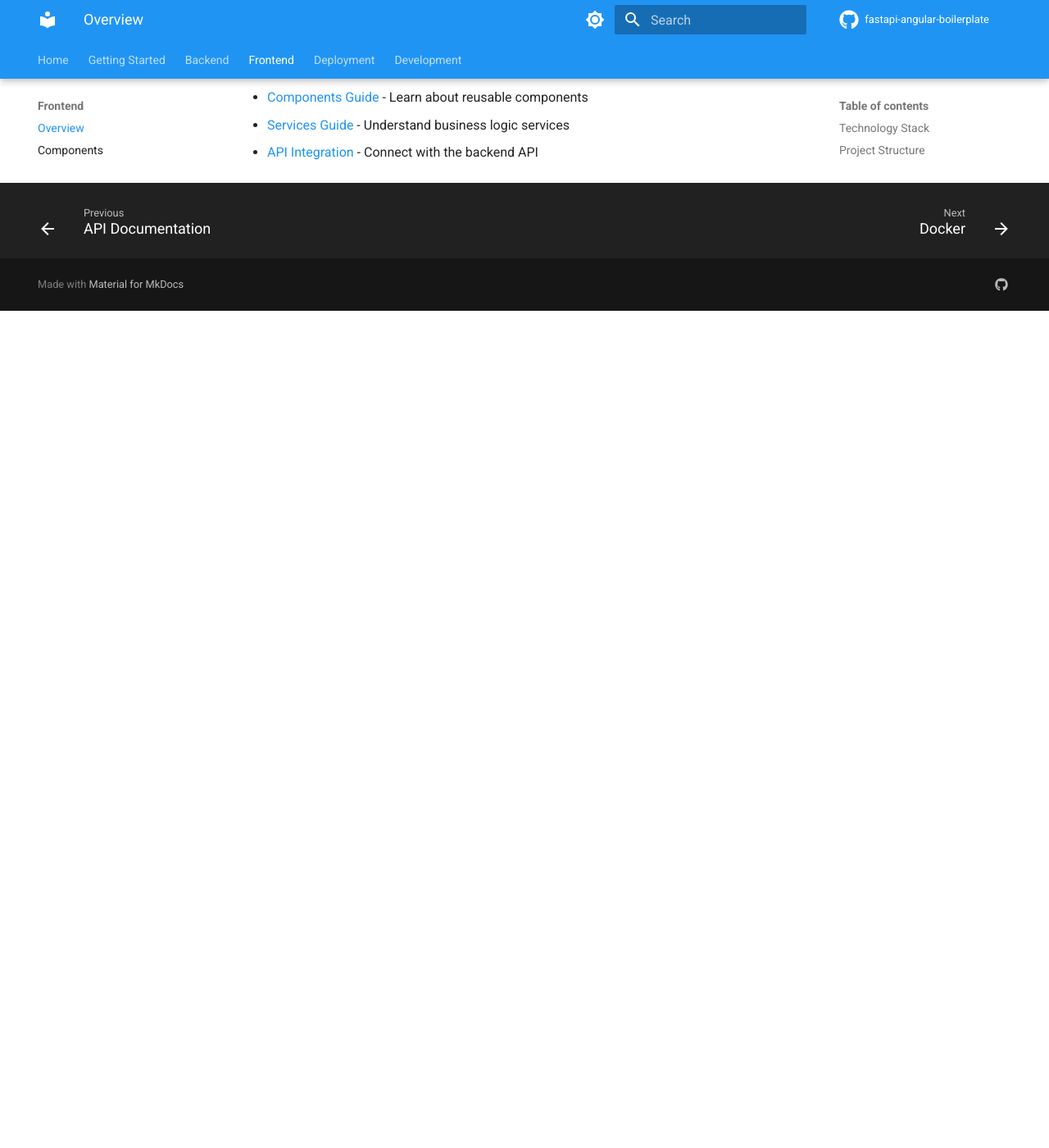
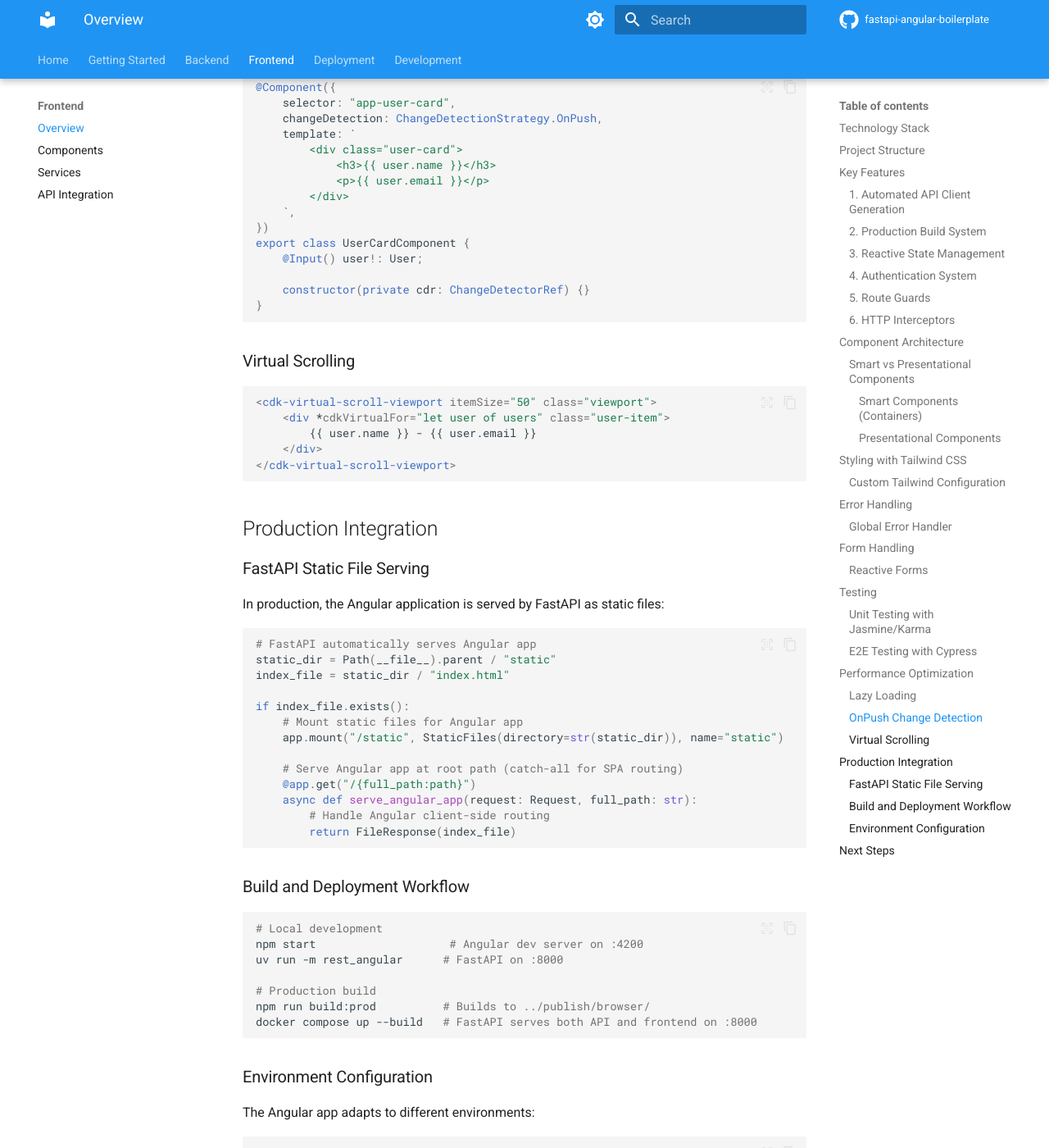
Before and after one commit to krylab/fastapi-angular-boilerplate, an MkDocs documentation site: the page built from docs/frontend/overview.md, in a window 1280 px wide and 1400 px high, scrolled down 10114 px. Shown: the whole window at 82% size. Built offline with MkDocs 1.6.1 and Material for MkDocs 9.7.7, drawn with Linux system fonts in a browser that asks for light colours; comment, search, counter and statistics services are not loaded; the version menu is left out; before the commit the page ends 10493 px from its top, so only the background shows below that; some of the changed text lies outside the part shown.

Commit message:
include web angular dist into fastapi app static catch-all route

````diff
--- a/docker-compose.yml
+++ b/docker-compose.yml
@@ -66,7 +66,7 @@
 
       # Listeners configuration
       KAFKA_LISTENERS: "PLAINTEXT://:9092,CONTROLLER://:9093,EXTERNAL://:9094"
-      KAFKA_ADVERTISED_LISTENERS: "PLAINTEXT://rest_angular-kafka:9092,EXTERNAL://localhost:9094"
+      KAFKA_ADVERTISED_LISTENERS: "PLAINTEXT://rest_angular-kafka:9092,EXTERNAL://rest_angular-kafka:9094"
       KAFKA_LISTENER_SECURITY_PROTOCOL_MAP: "CONTROLLER:PLAINTEXT,PLAINTEXT:PLAINTEXT,EXTERNAL:PLAINTEXT"
       KAFKA_INTER_BROKER_LISTENER_NAME: "PLAINTEXT"
 
--- a/docs/deployment/docker.md
+++ b/docs/deployment/docker.md
@@ -27,15 +27,35 @@
 
 ### Production Environment
 
+For production deployment with integrated Angular frontend:
+
+**Option 1: Using the build script (recommended)**
+
 ```bash
-# Build and start production containers
-docker compose up --build -d
+# Build Angular and Docker image
+./scripts/build-production.sh
+
+# Start production containers
+docker compose up -d
 
 # Check status
 docker compose ps
 
 # View logs
 docker compose logs -f
+```
+
+**Option 2: Manual build**
+
+```bash
+# Step 1: Build Angular for production
+cd web-angular
+npm install
+npm run build:prod
+cd ..
+
+# Step 2: Build and start Docker containers
+docker compose up --build -d
 ```
 
 ## Docker Compose Configurations
@@ -190,43 +210,49 @@
 
 ## Dockerfiles
 
-### Backend Dockerfile
+### Production Dockerfile
+
+The production Dockerfile is optimized to serve both the FastAPI backend and Angular frontend from a single container:
 
 ```dockerfile
-FROM python:3.12-slim
+# Production Dockerfile - expects pre-built Angular app in publish/ directory
+FROM ghcr.io/astral-sh/uv:python3.12-bookworm-slim AS final
 
+# Set environment variables for uv to optimize builds
+ENV UV_COMPILE_BYTECODE=1 \
+    UV_LINK_MODE=copy
+
+# Set the working directory inside the container
 WORKDIR /app
 
-# Install system dependencies
-RUN apt-get update && apt-get install -y \
-    curl \
-    && rm -rf /var/lib/apt/lists/*
+# Copy the Python modules and their dependencies
+COPY pyproject.toml uv.lock README.md ./
+COPY lelab-common/ ./lelab-common/
+COPY rest_angular/ ./rest_angular/
 
-# Install UV
-RUN pip install uv
+# Install all dependencies and the project itself
+RUN --mount=type=cache,target=/root/.cache/uv \
+    uv sync --frozen --no-dev
 
-# Copy dependency files
-COPY pyproject.toml uv.lock ./
-COPY lelab-common ./lelab-common/
+# Copy pre-built Angular files from local publish directory
+COPY publish/browser/ ./rest_angular/static/
 
-# Install dependencies
-RUN uv sync --frozen
+# Set the PATH to include the virtual environment's bin directory
+ENV PATH="/app/.venv/bin:$PATH"
 
-# Copy application code
-COPY rest_angular ./rest_angular/
-COPY alembic.ini ./
+# Expose the port your application listens on
+EXPOSE 8000
 
-# Create non-root user
-RUN useradd --create-home --shell /bin/bash app
-USER app
+# Set the default command to run the FastAPI application
+CMD ["python", "-m", "rest_angular"]
+```
 
-# Health check
-HEALTHCHECK --interval=30s --timeout=10s --start-period=5s --retries=3 \
-    CMD curl -f http://localhost:8000/api/health || exit 1
+**Key Features:**
 
-# Run the application
-CMD ["uv", "run", "-m", "rest_angular"]
-```
+-   Single-stage build for production efficiency
+-   Pre-built Angular app copied from local `publish/browser/` directory
+-   FastAPI serves both API and static Angular files
+-   Optimized for fast deployment and minimal image size
 
 ### Frontend Dockerfile (Development)
 
@@ -533,29 +559,96 @@
 
 ### GitHub Actions
 
+The project includes optimized CI/CD workflows:
+
+#### Build and Deploy Workflow
+
 ```yaml
-name: Deploy
+name: Build and Deploy
 
 on:
     push:
         branches: [main]
+    pull_request:
+        branches: [main]
 
 jobs:
-    deploy:
+    build-angular:
         runs-on: ubuntu-latest
         steps:
-            - uses: actions/checkout@v3
+            - uses: actions/checkout@v4
 
-            - name: Deploy to production
+            - name: Setup Node.js
+              uses: actions/setup-node@v4
+              with:
+                  node-version: "20"
+                  cache: "npm"
+                  cache-dependency-path: web-angular/package-lock.json
+
+            - name: Install Angular dependencies
+              working-directory: web-angular
+              run: npm ci
+
+            - name: Build Angular for production
+              working-directory: web-angular
+              run: npm run build:prod
+
+            - name: Upload Angular build artifacts
+              uses: actions/upload-artifact@v4
+              with:
+                  name: angular-dist
+                  path: publish/browser/
+                  retention-days: 1
+
+    build-docker:
+        needs: build-angular
+        runs-on: ubuntu-latest
+        steps:
+            - uses: actions/checkout@v4
+
+            - name: Download Angular build artifacts
+              uses: actions/download-artifact@v4
+              with:
+                  name: angular-dist
+                  path: publish/browser/
+
+            - name: Build production Docker image
+              run: docker compose build api
+
+            - name: Test production image starts correctly
               run: |
-                  docker compose -f docker-compose.yml -f deploy/docker-compose.prod.yml pull
-                  docker compose -f docker-compose.yml -f deploy/docker-compose.prod.yml up -d
+                  docker compose up -d api
+                  sleep 10
+                  curl -f http://localhost:8000/api/docs || exit 1
+                  docker compose down
+```
 
-            - name: Run health check
+#### Testing Workflow (Optimized)
+
+```yaml
+name: Testing rest_angular
+
+on: push
+
+jobs:
+    pytest:
+        runs-on: ubuntu-latest
+        steps:
+            - uses: actions/checkout@v4
+            - name: Build Docker images silently
               run: |
-                  sleep 30
-                  curl -f http://localhost/health
+                  docker compose -f docker-compose.yml -f docker-compose.test.yml build api > /dev/null
+            - name: Run tests
+              run: |
+                  docker compose -f docker-compose.yml -f docker-compose.test.yml run --quiet-pull --rm api
 ```
+
+**Key Features:**
+
+-   **Separated workflows**: Build and test run independently
+-   **Angular build optimization**: Uses Node.js environment for building, artifacts cached
+-   **Fast testing**: Tests skip Angular build for speed
+-   **Artifact management**: Angular build results shared between jobs
 
 ## Troubleshooting
 
--- a/docs/frontend/overview.md
+++ b/docs/frontend/overview.md
@@ -29,10 +29,15 @@
 │   ├── assets/               # Static assets
 │   ├── environments/         # Environment configurations
 │   └── styles/               # Global styles
+├── dist/                     # Development build output
 ├── angular.json              # Angular CLI configuration
 ├── tailwind.config.js        # Tailwind configuration
 ├── tsconfig.json            # TypeScript configuration
 └── package.json             # Dependencies and scripts
+
+# Root level (for production)
+../publish/                   # Production build output
+└── browser/                  # Angular build files for FastAPI
 ```
 
 ## Key Features
@@ -45,6 +50,28 @@
 # Generate API client
 npm run generate:api
 ```
+
+### 2. Production Build System
+
+The Angular application includes optimized build scripts for different environments:
+
+```bash
+# Development build (outputs to dist/)
+npm run build
+
+# Production build (outputs to ../publish/browser/)
+npm run build:prod
+
+# Development server with hot reload
+npm start
+```
+
+**Production Build Features:**
+
+-   Outputs to `../publish/browser/` for integration with FastAPI
+-   Optimized bundle sizes with tree-shaking
+-   Minified and compressed assets
+-   Cache-friendly file naming with hashes
 
 This creates type-safe API clients in `src/app/api-generated/`:
 
@@ -63,7 +90,7 @@
 }
 ```
 
-### 2. Reactive State Management
+### 3. Reactive State Management
 
 Uses RxJS for reactive state management:
 
@@ -92,7 +119,7 @@
 }
 ```
 
-### 3. Authentication System
+### 4. Authentication System
 
 JWT-based authentication with automatic token management:
 
@@ -124,7 +151,7 @@
 }
 ```
 
-### 4. Route Guards
+### 5. Route Guards
 
 Protect routes with authentication guards:
 
@@ -144,7 +171,7 @@
 }
 ```
 
-### 5. HTTP Interceptors
+### 6. HTTP Interceptors
 
 Automatic token injection and error handling:
 
@@ -500,8 +527,63 @@
 </cdk-virtual-scroll-viewport>
 ```
 
+## Production Integration
+
+### FastAPI Static File Serving
+
+In production, the Angular application is served by FastAPI as static files:
+
+```python
+# FastAPI automatically serves Angular app
+static_dir = Path(__file__).parent / "static"
+index_file = static_dir / "index.html"
+
+if index_file.exists():
+    # Mount static files for Angular app
+    app.mount("/static", StaticFiles(directory=str(static_dir)), name="static")
+
+    # Serve Angular app at root path (catch-all for SPA routing)
+    @app.get("/{full_path:path}")
+    async def serve_angular_app(request: Request, full_path: str):
+        # Handle Angular client-side routing
+        return FileResponse(index_file)
+```
+
+### Build and Deployment Workflow
+
+```bash
+# Local development
+npm start                    # Angular dev server on :4200
+uv run -m rest_angular      # FastAPI on :8000
+
+# Production build
+npm run build:prod          # Builds to ../publish/browser/
+docker compose up --build   # FastAPI serves both API and frontend on :8000
+```
+
+### Environment Configuration
+
+The Angular app adapts to different environments:
+
+```typescript
+// src/environments/environment.ts
+export const environment = {
+    production: false,
+    apiUrl: "http://localhost:8000/api",
+    wsUrl: "ws://localhost:8000/ws",
+};
+
+// src/environments/environment.production.ts
+export const environment = {
+    production: true,
+    apiUrl: "/api", // Relative URL when served by FastAPI
+    wsUrl: "/ws",
+};
+```
+
 ## Next Steps
 
 -   [Components Guide](components.md) - Learn about reusable components
 -   [Services Guide](services.md) - Understand business logic services
 -   [API Integration](api-integration.md) - Connect with the backend API
+-   [Docker Deployment](../deployment/docker.md) - Deploy to production
````
Also changed, not shown: README.md (+44 -1 lines), docs/getting-started/running.md (+29 -8 lines), 8 other files.
